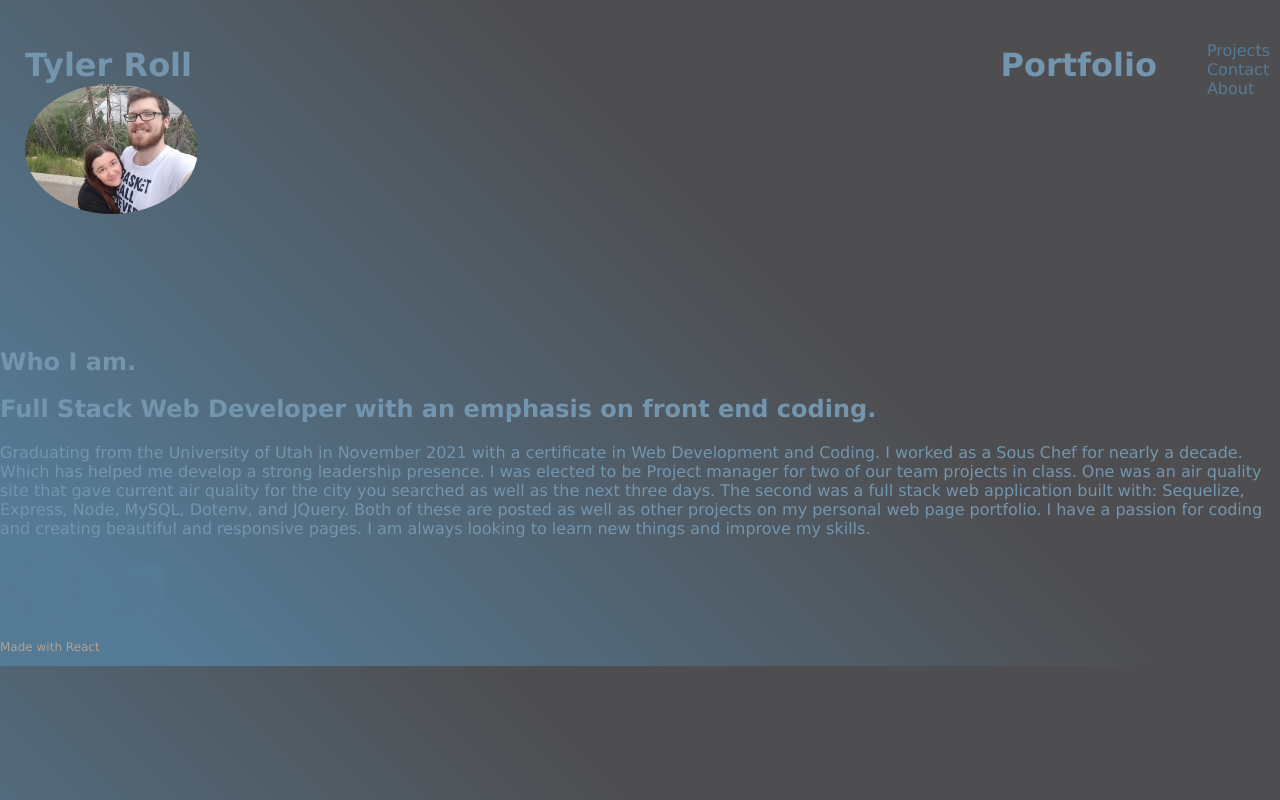
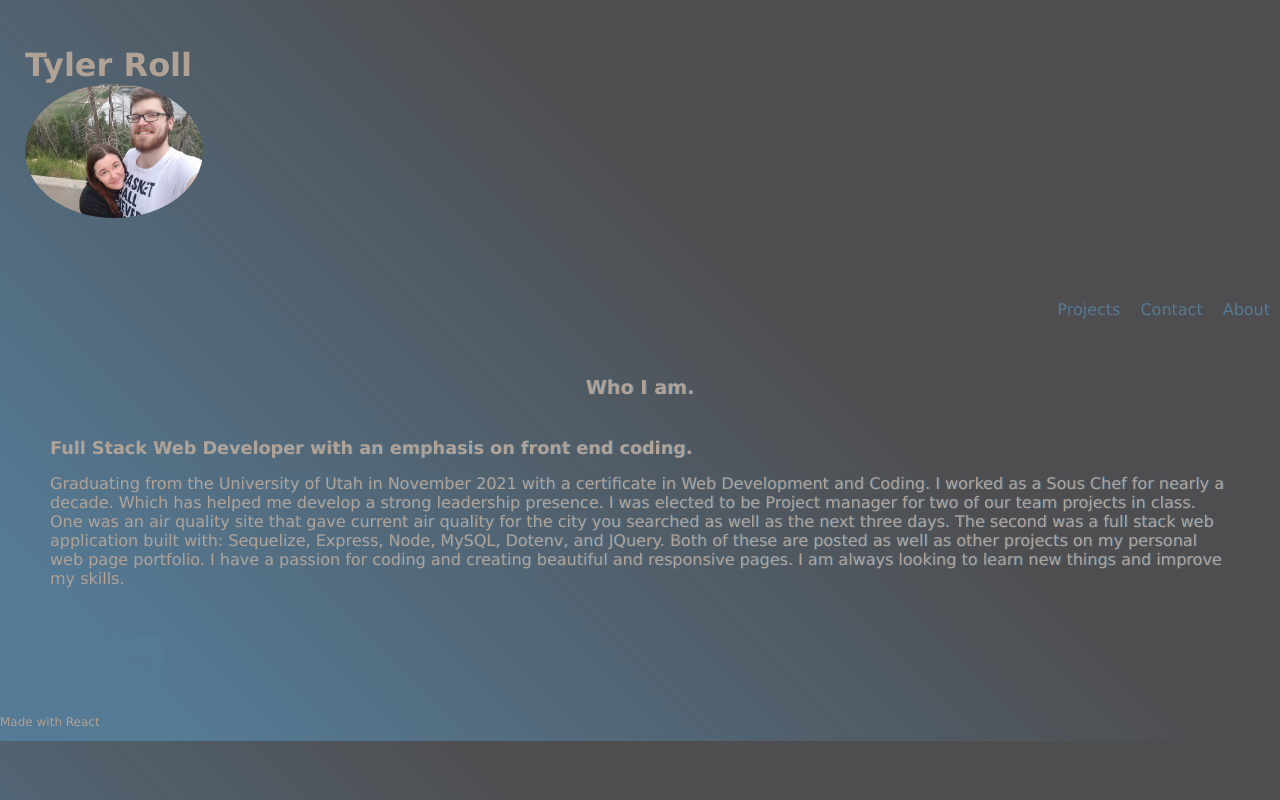
Before and after one commit to tyler1836/ReactPortfolio, a React (Create React App) app: page / in a window 1280 px wide. Built offline with nearby package versions, Linux system fonts and the light colour scheme.

Commit message:
about section touch ups

```diff
--- a/src/components/About.js
+++ b/src/components/About.js
@@ -1,15 +1,17 @@
 import React from "react";
 
-function About (){
-    return(
-        <section>
+function About() {
+    return (
+        <section className="about">
             <h1 id='about'>Who I am.</h1>
+            <div>
                 <h2>
                     Full Stack Web Developer with an emphasis on front end coding.
                 </h2>
                 <p>
                     Graduating from the University of Utah in November 2021 with a certificate in Web Development and Coding. I worked as a Sous Chef for nearly a decade. Which has helped me develop a strong leadership presence. I was elected to be Project manager for two of our team projects in class. One was an air quality site that gave current air quality for the city you searched as well as the next three days. The second was a full stack web application built with: Sequelize, Express, Node, MySQL, Dotenv, and JQuery. Both of these are posted as well as other projects on my personal web page portfolio. I have a passion for coding and creating beautiful and responsive pages. I am always looking to learn new things and improve my skills.
                 </p>
+            </div>
         </section>
     )
 }
--- a/src/components/Nav.js
+++ b/src/components/Nav.js
@@ -22,8 +22,8 @@ function Nav(){
         <div>
         <header class='navigation'>
             <h1>Tyler Roll <br /> <img src={photo} alt="profile" class='profile' /></h1>
-            <h1>Portfolio</h1>
-            <nav>
+            {/* <h2>Portfolio</h2> */}
+
                 <ul class='pagelinks'>
                     {tabs.map(tab => (
                    <li class='nav-item'>
@@ -35,7 +35,7 @@ function Nav(){
                    </li>
                     ))}
                 </ul>
-            </nav>
+
         </header>
         <main>
             {renderPage(currentPage)}
--- a/src/index.css
+++ b/src/index.css
@@ -13,7 +13,7 @@ body {
   -webkit-font-smoothing: antialiased;
   -moz-osx-font-smoothing: grayscale;
   background: linear-gradient(45deg, var(--clr-primary-4) 10%, var(--clr-primary-2) 60%);
-  color: var(--clr-primary-3);
+  color: var(--clr-primary-5);
 
 }
 
@@ -33,11 +33,30 @@ code {
   margin-top: 25px;
   display: flex;
   justify-content: space-between;
-
-
+}
+header ul {
+  display: flex;
+  flex-wrap: nowrap;
+  justify-content: space-between;
+  list-style: none;
+  align-items: flex-end;
 }
 header h1{
   margin-left: 25px;
+}
+.about{
+  margin: 25px 50px;
+  display: flex;
+  justify-content: center;
+  flex-wrap: wrap;
+  text-shadow: 1px 0 1px var(--clr-primary-4);
+}
+.about h2{
+  font-size: 1.1rem;
+}
+#about{
+  margin-bottom: 25px;
+  font-size: 1.2rem;
 }
 aside ul li{
   list-style: none;
```
Lines whose indentation alone changed are shown as unchanged.
